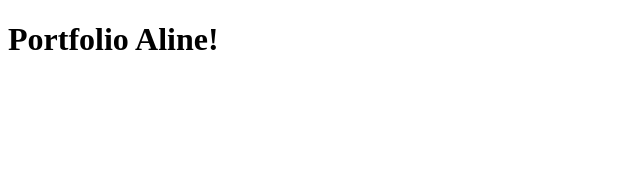
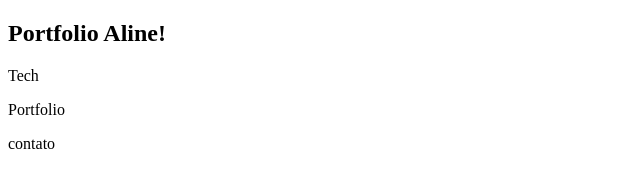
Before and after one commit to bertolaaline/portfolio-aline, a plain HTML site: page index.html in a window 1280 px wide. Shown: the whole page, without its empty margins (0-640 px from the left). Drawn offline with Linux system fonts and the light colour scheme; files that its build step writes are made by us from their sources.

Commit message:
cria as sections

```diff
--- a/index.html
+++ b/index.html
@@ -8,6 +8,18 @@
   <link rel="stylesheet" href="styles.css">
 </head>
 <body>
-  <h1>Portfolio Aline!</h1>
+  <section class="top">
+    <h1>Portfolio Aline!</h1>
+  </section>
+  <section class="tech">
+    <p>Tech</p>
+  </section>
+  <section class="portfolio">
+    <p>Portfolio</p>
+  </section>
+  <section class="contato">
+    <p>contato</p>
+  </section>
+
 </body>
 </html>
```
